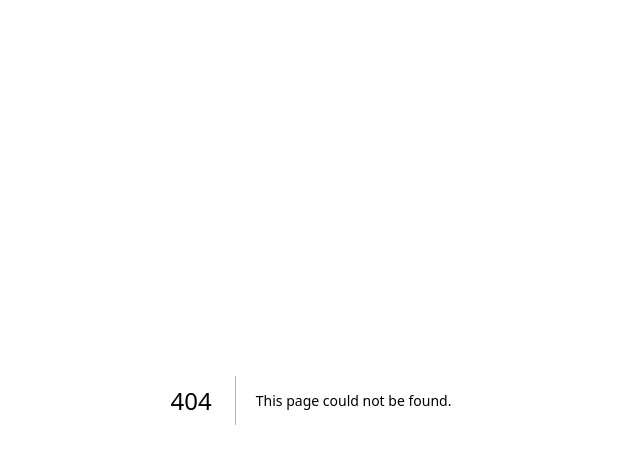
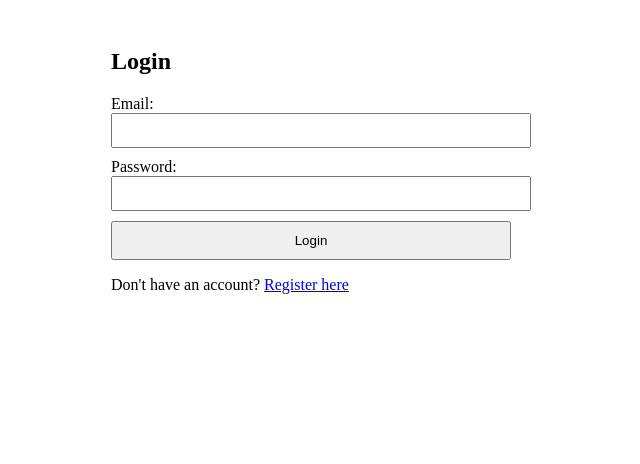
Before and after one commit to itsmehamzasoomroisb/ERealtor-, a Next.js app: page /userLogin in a window 1280 px wide. Before the commit this address had no page. Shown: the top 464 px of the page, without its empty margins (329-969 px from the left). Built offline with nearby package versions, Linux system fonts and the light colour scheme.

Commit message:
AdduserLogin.js

```diff
--- /dev/null
+++ b/pages/userLogin.js
@@ -0,0 +1,43 @@
+// pages/login.js
+import { useState } from "react";
+
+export default function Login() {
+  const [email, setEmail] = useState("");
+  const [password, setPassword] = useState("");
+
+  const handleSubmit = (e) => {
+    e.preventDefault();
+    // Yahan aap API call karenge login ke liye
+    alert(`Email: ${email}, Password: ${password}`);
+  };
+
+  return (
+    <div style={{ maxWidth: "400px", margin: "auto", padding: "20px" }}>
+      <h2>Login</h2>
+      <form onSubmit={handleSubmit}>
+        <label>Email:</label><br />
+        <input
+          type="email"
+          value={email}
+          onChange={(e) => setEmail(e.target.value)}
+          required
+          style={{ width: "100%", padding: "8px", marginBottom: "10px" }}
+        />
+        <label>Password:</label><br />
+        <input
+          type="password"
+          value={password}
+          onChange={(e) => setPassword(e.target.value)}
+          required
+          style={{ width: "100%", padding: "8px", marginBottom: "10px" }}
+        />
+        <button type="submit" style={{ width: "100%", padding: "10px" }}>
+          Login
+        </button>
+      </form>
+      <p>
+        Don't have an account? <a href="/register">Register here</a>
+      </p>
+    </div>
+  );
+}
```
